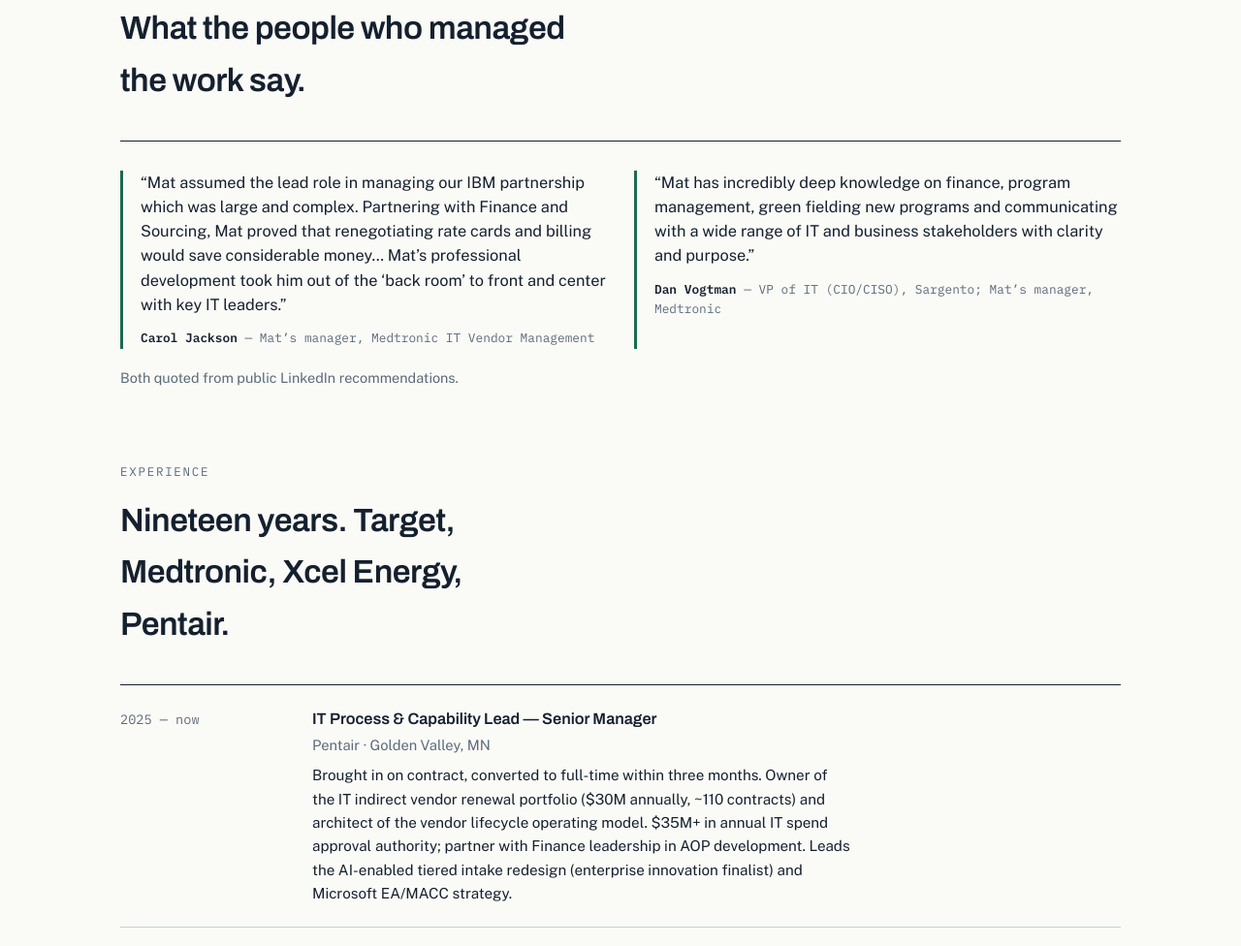
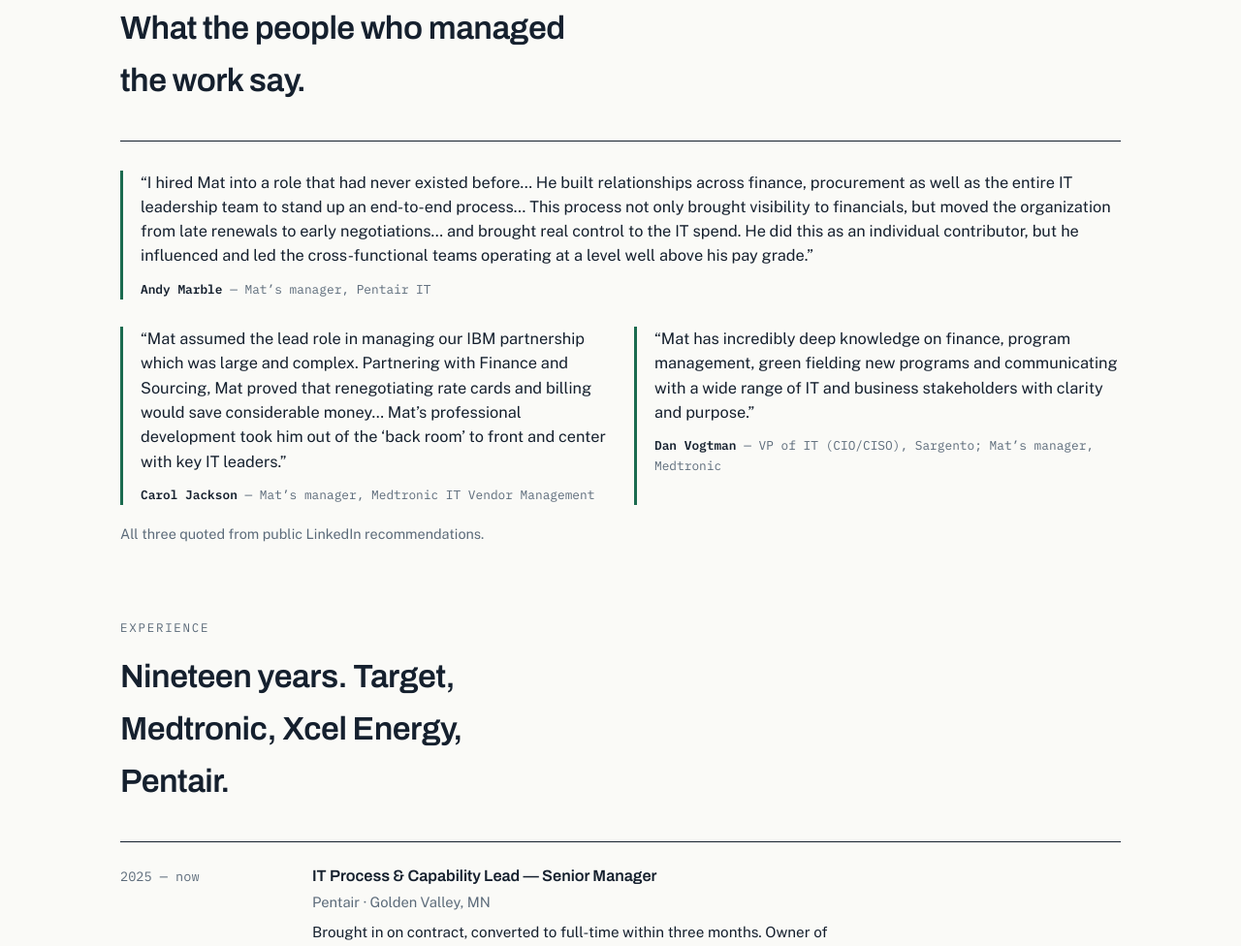
Before and after one commit to msturg29/mat-sturgill-career, a plain HTML site: page index.html in a window 1280 px wide. Shown: the part 2765-3741 px from the top of the page at 97% size. Drawn offline with nearby package versions, Linux system fonts and the light colour scheme.

Commit message:
Add Andy Marble's LinkedIn recommendation to On the record
Co-Authored-By: Claude Opus 5.5 <noreply@anthropic.com>
Claude-Session: https://claude.ai/code/session_016V3UqZdU1ZqucHKC9brYor

```diff
--- a/index.html
+++ b/index.html
@@ -149,6 +149,7 @@
   /* ── Quotes ───────────────────────────── */
   .quotes{display:grid;grid-template-columns:1fr 1fr;gap:28px;margin-top:34px;border-top:1px solid var(--ink);padding-top:30px}
   .quote{border-left:3px solid var(--green);padding-left:18px}
+  .quote.wide{grid-column:1/-1}
   .quote p{font-size:1.02rem;line-height:1.55}
   .quote cite{display:block;margin-top:12px;font-style:normal;font-family:'IBM Plex Mono',monospace;font-size:.8rem;color:var(--slate)}
   .quote cite strong{color:var(--ink);font-weight:600}
@@ -300,6 +301,15 @@
     <span class="kicker">On the record</span>
     <h2>What the people who managed the work say.</h2>
     <div class="quotes">
+      <div class="quote wide">
+        <p>&ldquo;I hired Mat into a role that had never existed before&hellip; He built relationships
+        across finance, procurement as well as the entire IT leadership team to stand up an end-to-end
+        process&hellip; This process not only brought visibility to financials, but moved the organization
+        from late renewals to early negotiations&hellip; and brought real control to the IT spend. He did
+        this as an individual contributor, but he influenced and led the cross-functional teams operating
+        at a level well above his pay grade.&rdquo;</p>
+        <cite><strong>Andy Marble</strong> &mdash; Mat&rsquo;s manager, Pentair IT</cite>
+      </div>
       <div class="quote">
         <p>&ldquo;Mat assumed the lead role in managing our IBM partnership which was large and
         complex. Partnering with Finance and Sourcing, Mat proved that renegotiating rate cards
@@ -314,7 +324,7 @@
         <cite><strong>Dan Vogtman</strong> &mdash; VP of IT (CIO/CISO), Sargento; Mat&rsquo;s manager, Medtronic</cite>
       </div>
     </div>
-    <p class="prose" style="margin-top:18px;color:var(--slate);font-size:.9rem">Both quoted from public LinkedIn recommendations.</p>
+    <p class="prose" style="margin-top:18px;color:var(--slate);font-size:.9rem">All three quoted from public LinkedIn recommendations.</p>
   </section>
 
   <section id="experience" aria-label="Experience">
```
